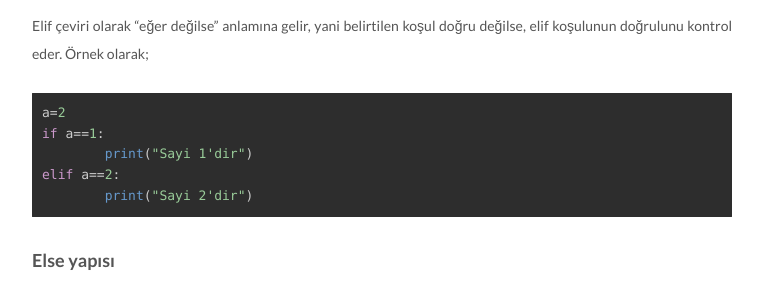
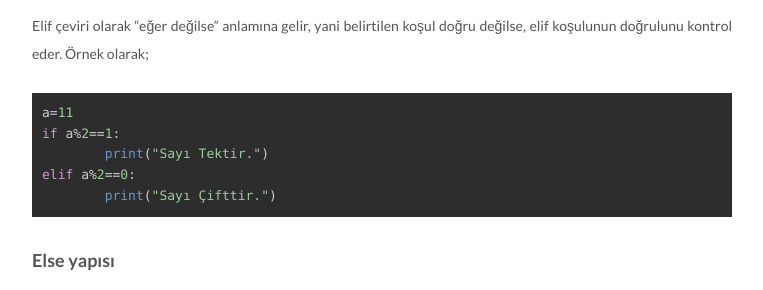
Before and after one commit to sergenp/sergenp.github.io, a Jekyll site: the page built from _posts/2017-12-16-python-ile-programlamaya-giris.md, in a window 1280 px wide. Shown: the part 2875-3165 px from the top of the page, without its empty margins (258-1021 px from the left). Built offline with Jekyll 4.4.1, drawn with Linux system fonts in a browser that asks for light colours; a script that is not in the unit is left out.

Commit message:
Update 2017-12-16-python-ile-programlamaya-giris.md

```diff
--- a/_posts/2017-12-16-python-ile-programlamaya-giris.md
+++ b/_posts/2017-12-16-python-ile-programlamaya-giris.md
@@ -94,11 +94,11 @@ If yapılarında dikkat edilmesi gereken yer, "**:**" parametresidir.
 #### Elif yapısı
 Elif çeviri olarak "eğer değilse" anlamına gelir, yani belirtilen koşul doğru değilse, elif koşulunun doğrulunu kontrol eder. Örnek olarak;
 {% highlight python %}
-a=2
-if a==1:
-	print("Sayi 1'dir")
-elif a==2:
-	print("Sayi 2'dir")
+a=11
+if a%2==1:
+	print("Sayı Tektir.")
+elif a%2==0:
+	print("Sayı Çifttir.")
 {% endhighlight %}
 #### Else yapısı
 Else çeviri olarak "değilse" anlamına gelir, belirtilen koşul/koşullar doğru değilse else parametresi içerisinde ki işlemler yapılır. Örnek olarak;
```
